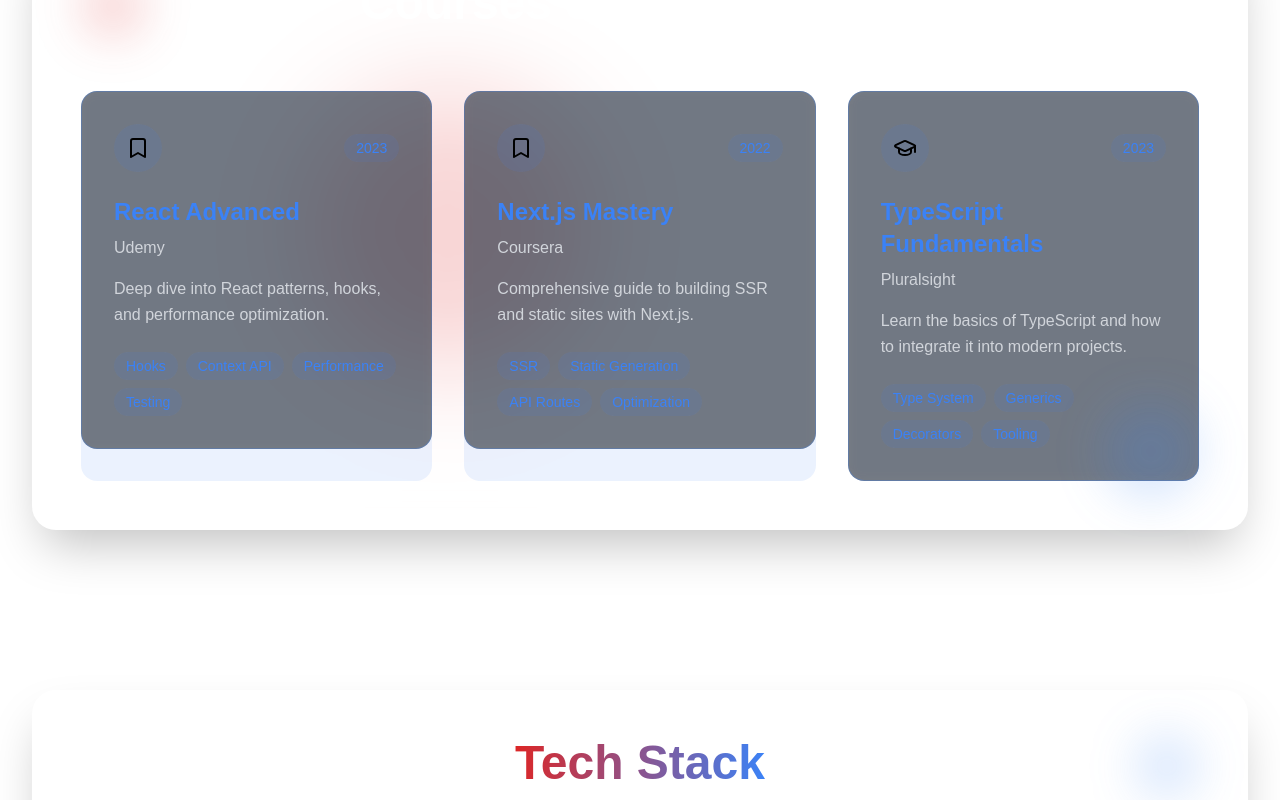
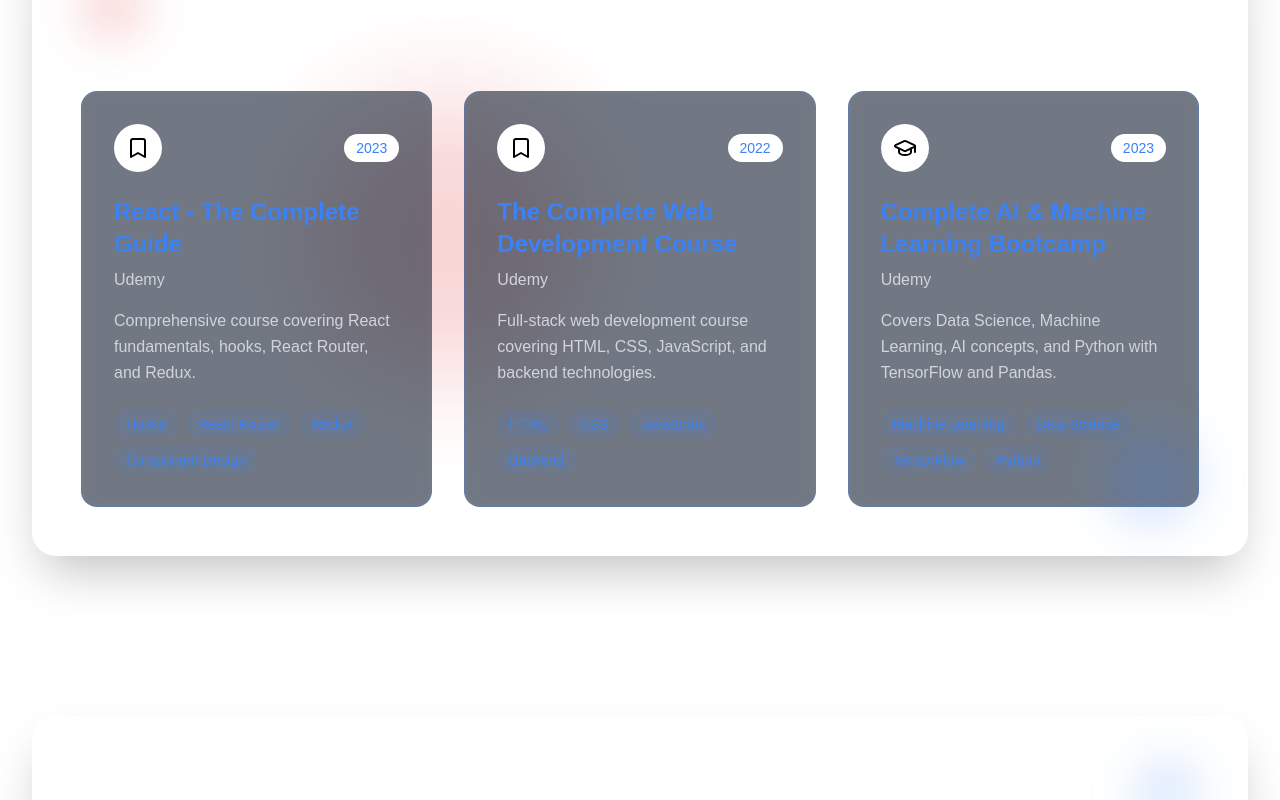
Before and after one commit to droid-anuj/portfolio, a Next.js app in the folder portfolio/: page / in a window 1280 px wide. Shown: the part 4880-5680 px from the top of the page. Built offline with nearby package versions, Linux system fonts and the light colour scheme.

Commit message:
few changes

```diff
--- a/portfolio/src/components/AddOnCourses.tsx
+++ b/portfolio/src/components/AddOnCourses.tsx
@@ -6,33 +6,34 @@ import { Bookmark,  GraduationCap } from "lucide-react";
 const AddOnCourses = () => {
   const courses = [
     {
-      title: "React Advanced",
+      title: "React - The Complete Guide",
       institution: "Udemy",
       year: 2023,
       description:
-        "Deep dive into React patterns, hooks, and performance optimization.",
+        "Comprehensive course covering React fundamentals, hooks, React Router, and Redux.",
       icon: <Bookmark className="w-6 h-6" />,
-      skills: ["Hooks", "Context API", "Performance", "Testing"]
+      skills: ["Hooks", "React Router", "Redux", "Component Design"]
     },
     {
-      title: "Next.js Mastery",
-      institution: "Coursera",
+      title: "The Complete Web Development Course",
+      institution: "Udemy",
       year: 2022,
       description:
-        "Comprehensive guide to building SSR and static sites with Next.js.",
+        "Full-stack web development course covering HTML, CSS, JavaScript, and backend technologies.",
       icon: <Bookmark className="w-6 h-6" />,
-      skills: ["SSR", "Static Generation", "API Routes", "Optimization"]
+      skills: ["HTML", "CSS", "JavaScript", "Backend"]
     },
     {
-      title: "TypeScript Fundamentals",
-      institution: "Pluralsight",
+      title: "Complete AI & Machine Learning Bootcamp",
+      institution: "Udemy",
       year: 2023,
       description:
-        "Learn the basics of TypeScript and how to integrate it into modern projects.",
+        "Covers Data Science, Machine Learning, AI concepts, and Python with TensorFlow and Pandas.",
       icon: <GraduationCap className="w-6 h-6" />,
-      skills: ["Type System", "Generics", "Decorators", "Tooling"]
-    },
+      skills: ["Machine Learning", "Data Science", "TensorFlow", "Python"]
+    }
   ];
+
 
   return (
     <section id="courses" className="relative py-20 overflow-hidden">
@@ -76,10 +77,10 @@ const AddOnCourses = () => {
                 <div className="absolute inset-0 bg-highlight/10 rounded-2xl transform group-hover:rotate-1 transition-transform" />
                 <div className="relative p-8 bg-primary/50 rounded-2xl border border-highlight/30 backdrop-blur-sm hover:border-highlight transition-colors">
                   <div className="mb-6 flex items-center justify-between">
-                    <div className="p-3 bg-highlight/10 rounded-full">
+                    <div className="p-3 bg-white rounded-full">
                       {course.icon}
                     </div>
-                    <span className="px-3 py-1 bg-highlight/10 text-highlight rounded-full text-sm">
+                    <span className="px-3 py-1 bg-white text-highlight rounded-full text-sm">
                       {course.year}
                     </span>
                   </div>
--- a/portfolio/src/components/TechStack.tsx
+++ b/portfolio/src/components/TechStack.tsx
@@ -69,7 +69,7 @@ const TechStack = () => {
             transition={{ duration: 0.5 }}
             className="text-5xl font-bold text-center mb-16"
           >
-            <span className="bg-gradient-to-r from-warning to-highlight bg-clip-text text-transparent">
+            <span className="text-white bg-clip-text">
               Tech Stack
             </span>
           </motion.h2>
@@ -87,7 +87,7 @@ const TechStack = () => {
                 <div className="absolute inset-0 bg-highlight/10 rounded-2xl transform group-hover:-rotate-1 transition-transform" />
                 <div className="relative p-8 bg-primary/50 rounded-2xl border border-highlight/30 backdrop-blur-sm hover:border-highlight transition-colors">
                   <div className="flex items-center gap-4 mb-6">
-                    <div className="p-3 bg-highlight/10 rounded-xl">
+                    <div className="p-3 bg-white rounded-xl">
                       {categoryIcons[category as keyof typeof categoryIcons]}
                     </div>
                     <h3 className="text-2xl font-bold text-highlight capitalize">
```
